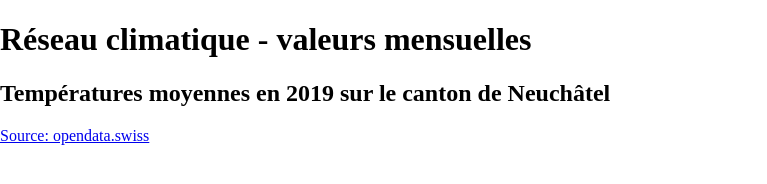
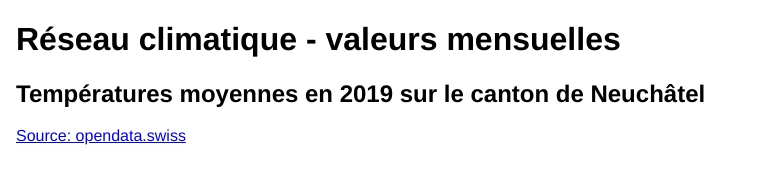
Before and after one commit to Arko/climat, a plain HTML site: page index.html in a window 1280 px wide. Shown: the whole page, without its empty margins (0-767 px from the left). Drawn offline with Linux system fonts and the light colour scheme.

Commit message:
Ajouté styles

```diff
--- a/index.html
+++ b/index.html
@@ -5,6 +5,7 @@
     <meta name="viewport" content="width=device-width, initial-scale=1.0">
     <title>Réseau climatique - valeurs mensuelles</title>
     <link rel="stylesheet" href="styles/normalize.css">
+    <link rel="stylesheet" href="styles/main.css">
 </head>
 <body>
     <h1>Réseau climatique - valeurs mensuelles</h1>
--- /dev/null
+++ b/styles/main.css
@@ -0,0 +1,4 @@
+body {
+    margin: 1em;
+    font-family: "Helvetica Neue", Helvetica, Arial, sans-serif;
+}
```
